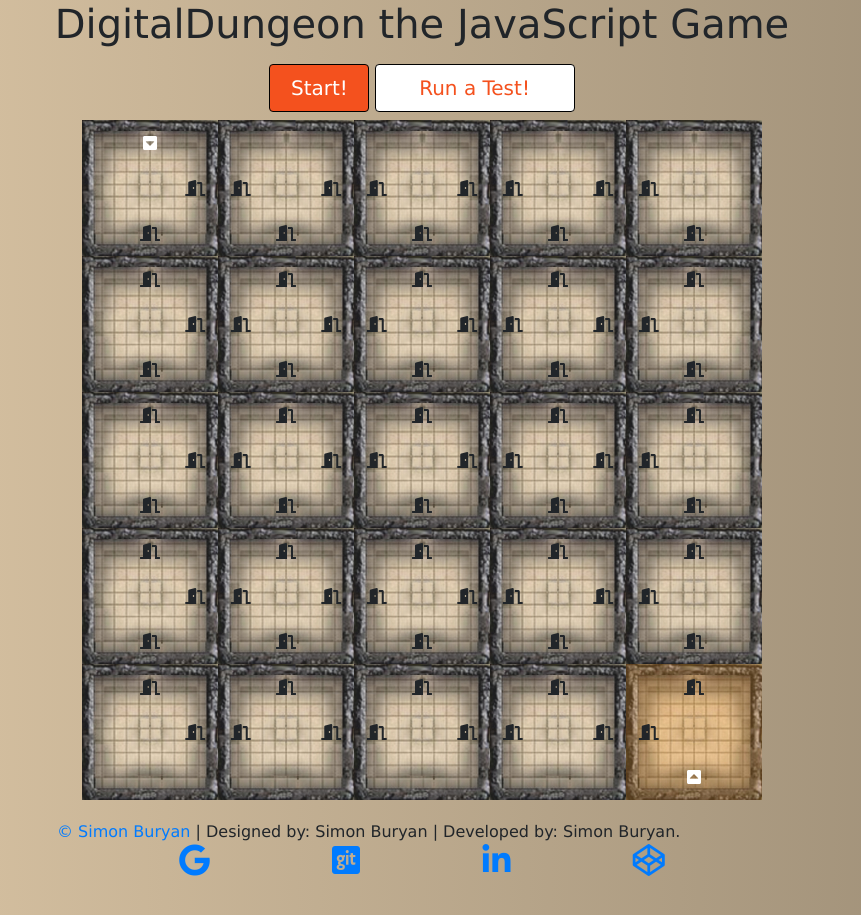
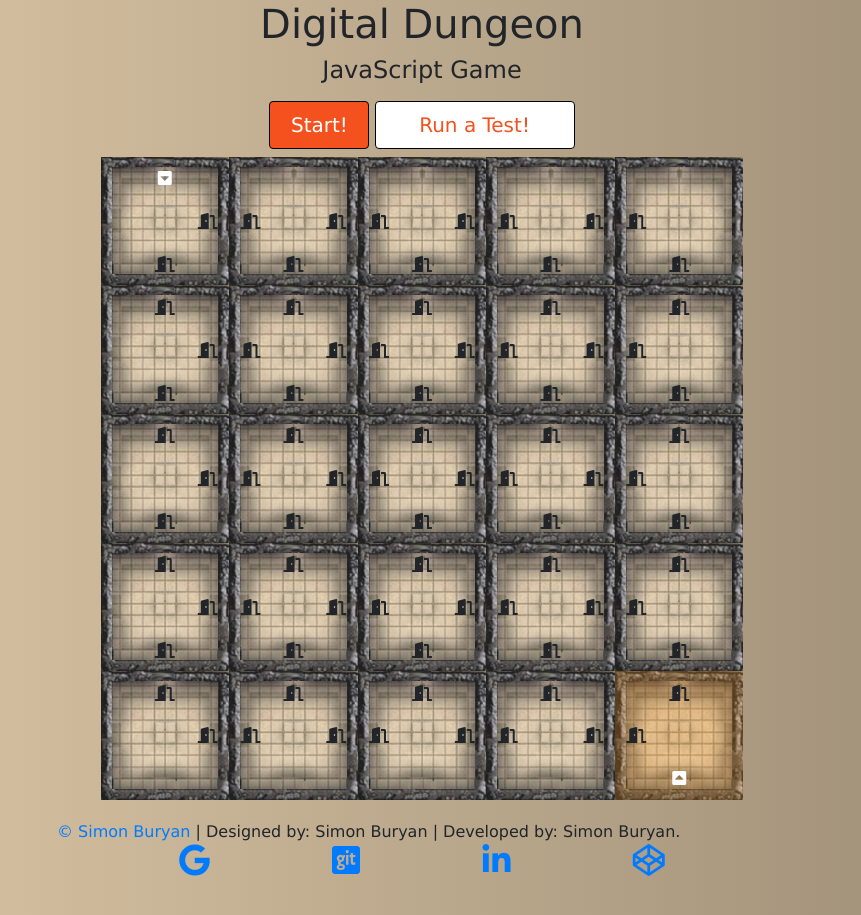
Before and after one commit to SimonB87/DigitalDungen, a website: page index.html in a window 1280 px wide. Shown: the whole page, without its empty margins (218-1079 px from the left). Drawn offline with nearby package versions, Linux system fonts and the light colour scheme.

Commit message:
Modified homepage title

```diff
--- a/index.html
+++ b/index.html
@@ -19,7 +19,8 @@
 <body>
 <div id="mainContainer" class="container">
   <header>
-    <h1>DigitalDungeon the JavaScript Game</h1>
+    <h1>Digital Dungeon</h1>
+    <h4>JavaScript Game</h4>
     <!-- <h2>Notice: <span id="gameResultStatement"></span><h2> -->
     <button id="start"><span>Start! </span> </button>
     <button id="runTest" onclick="runTest();"><span>Run a Test! </span> </button>
```
